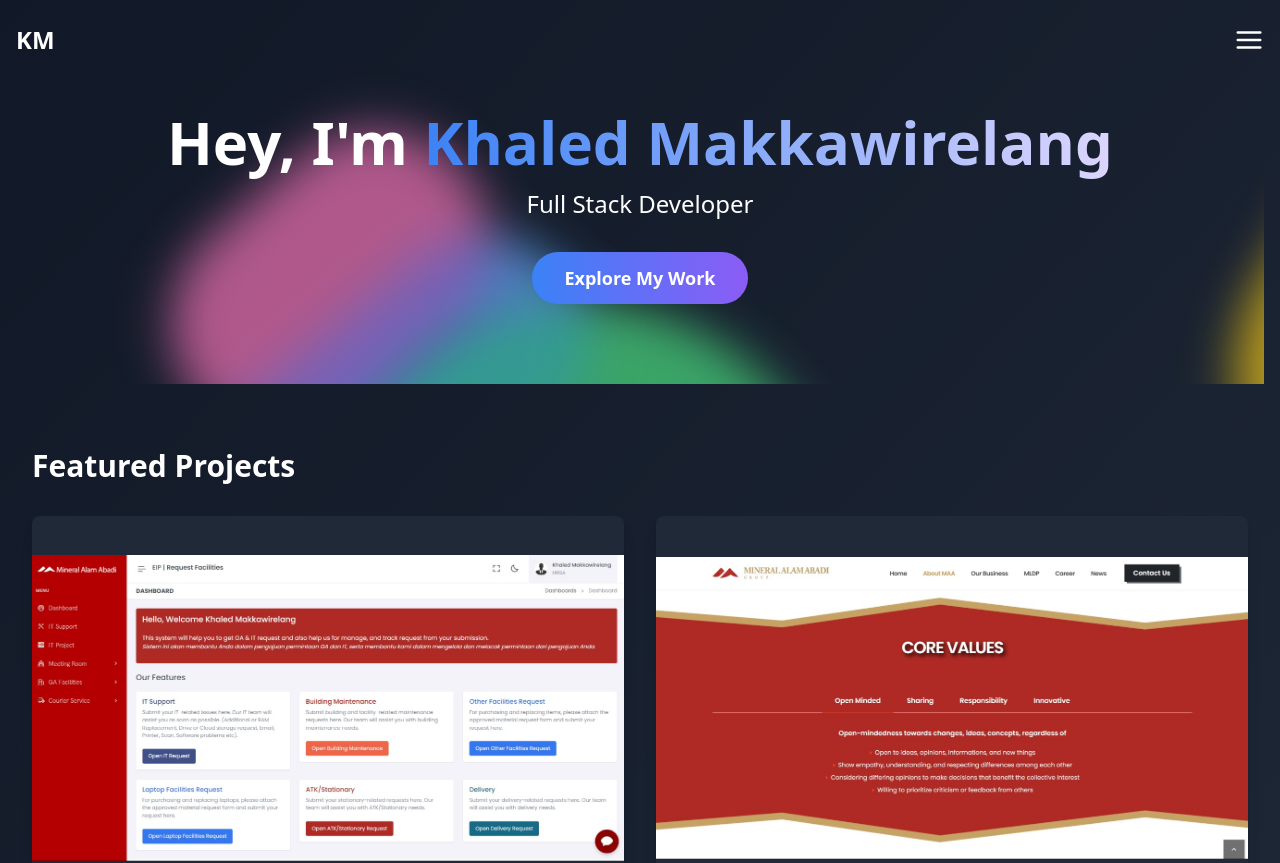
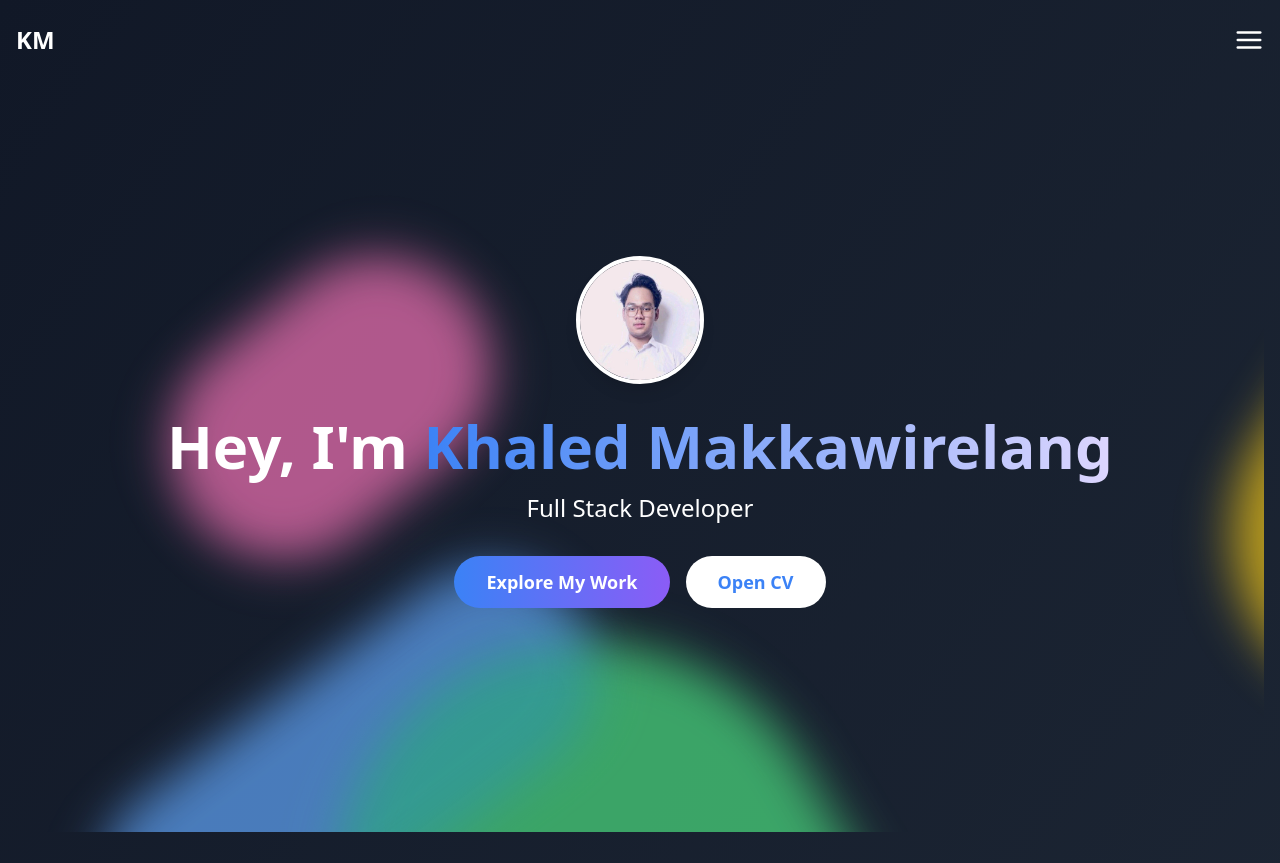
Before and after one commit to oledunwahid/porto-web-khaled, a React (Vite) app: page / in a window 1280 px wide. Shown: the top 863 px of the page. Built offline with nearby package versions, Linux system fonts and the light colour scheme.

Commit message:
update hero page

```diff
--- a/src/components/local/Hero.jsx
+++ b/src/components/local/Hero.jsx
@@ -1,6 +1,7 @@
 import React from "react";
 import { motion, useMotionValue, useTransform } from "framer-motion";
 import { useNavigate } from "react-router-dom";
+import profile from "../../assets/image/profile-khaled.jpeg";
 
 const Hero = () => {
   const navigate = useNavigate();
@@ -13,12 +14,17 @@ const Hero = () => {
     navigate("/projects");
   };
 
+  const handleOpenCV = () => {
+    // Add logic to open CV
+    window.open("/path-to-your-cv.pdf", "_blank");
+  };
+
   return (
     <motion.div
       initial={{ opacity: 0, y: 20 }}
       animate={{ opacity: 1, y: 0 }}
       transition={{ duration: 0.8 }}
-      className="relative overflow-hidden"
+      className="relative overflow-hidden min-h-screen flex items-center"
     >
       <div className="absolute inset-0 z-0">
         {/* Animated background shapes */}
@@ -47,15 +53,27 @@ const Hero = () => {
           )
         )}
       </div>
-      <div className="relative z-10 py-20 text-center">
+      <div className="relative z-10 text-center mx-auto">
+        <motion.div
+          className="mb-8"
+          initial={{ opacity: 0, scale: 0 }}
+          animate={{ opacity: 1, scale: 1 }}
+          transition={{ delay: 0.2, duration: 0.8 }}
+        >
+          <img
+            src={profile}
+            alt="Profile"
+            className="w-32 h-32 rounded-full mx-auto border-4 border-white shadow-lg"
+          />
+        </motion.div>
         <motion.h1
           className="text-5xl lg:text-6xl font-bold mb-4"
           initial={{ opacity: 0, y: -20 }}
           animate={{ opacity: 1, y: 0 }}
-          transition={{ delay: 0.2, duration: 0.8 }}
+          transition={{ delay: 0.4, duration: 0.8 }}
         >
           Hey, I&apos;m{" "}
-          <span className="text-transparent text-5xl lg:text-6xl bg-clip-text bg-gradient-to-r from-blue-500 to-violet-200">
+          <span className="text-transparent bg-clip-text bg-gradient-to-r from-blue-500 to-violet-200">
             Khaled Makkawirelang
           </span>
         </motion.h1>
@@ -63,11 +81,12 @@ const Hero = () => {
           className="text-2xl mb-8"
           initial={{ opacity: 0, y: 20 }}
           animate={{ opacity: 1, y: 0 }}
-          transition={{ delay: 0.4, duration: 0.8 }}
+          transition={{ delay: 0.6, duration: 0.8 }}
         >
           Full Stack Developer
         </motion.p>
         <motion.div
+          className="flex justify-center space-x-4"
           style={{
             perspective: 1000,
           }}
@@ -93,6 +112,27 @@ const Hero = () => {
           >
             Explore My Work
           </motion.button>
+          <motion.button
+            className="bg-white text-blue-500 font-bold py-3 px-8 rounded-full text-lg hover:shadow-lg transition duration-300 "
+            whileHover={{ scale: 1.05 }}
+            whileTap={{ scale: 0.95 }}
+            style={{
+              rotateX: rotateX,
+              rotateY: rotateY,
+            }}
+            onMouseMove={(e) => {
+              const rect = e.currentTarget.getBoundingClientRect();
+              x.set(e.clientX - rect.left - rect.width / 2);
+              y.set(e.clientY - rect.top - rect.height / 2);
+            }}
+            onMouseLeave={() => {
+              x.set(0);
+              y.set(0);
+            }}
+            onClick={handleOpenCV}
+          >
+            Open CV
+          </motion.button>
         </motion.div>
       </div>
     </motion.div>
--- a/src/pages/Projects.jsx
+++ b/src/pages/Projects.jsx
@@ -122,14 +122,14 @@ const Projects = () => {
   ];
 
   const [filter, setFilter] = useState("All Projects");
-  const categories = ["All Projects", "Public", "Internal", "Web", "UI/UX"];
+  const categories = ["All Projects", "Public", "Inhouse", "Web", "UI/UX"];
 
   const filteredProjects =
     filter === "All Projects"
       ? allProjects
       : filter === "Public"
       ? allProjects.filter((project) => !project.isInternal)
-      : filter === "Internal"
+      : filter === "Inhouse"
       ? allProjects.filter((project) => project.isInternal)
       : filter === "Web"
       ? allProjects.filter((project) => project.isWeb)
```
Also changed, not shown: src/assets/image/profile-khaled.jpeg (added).
